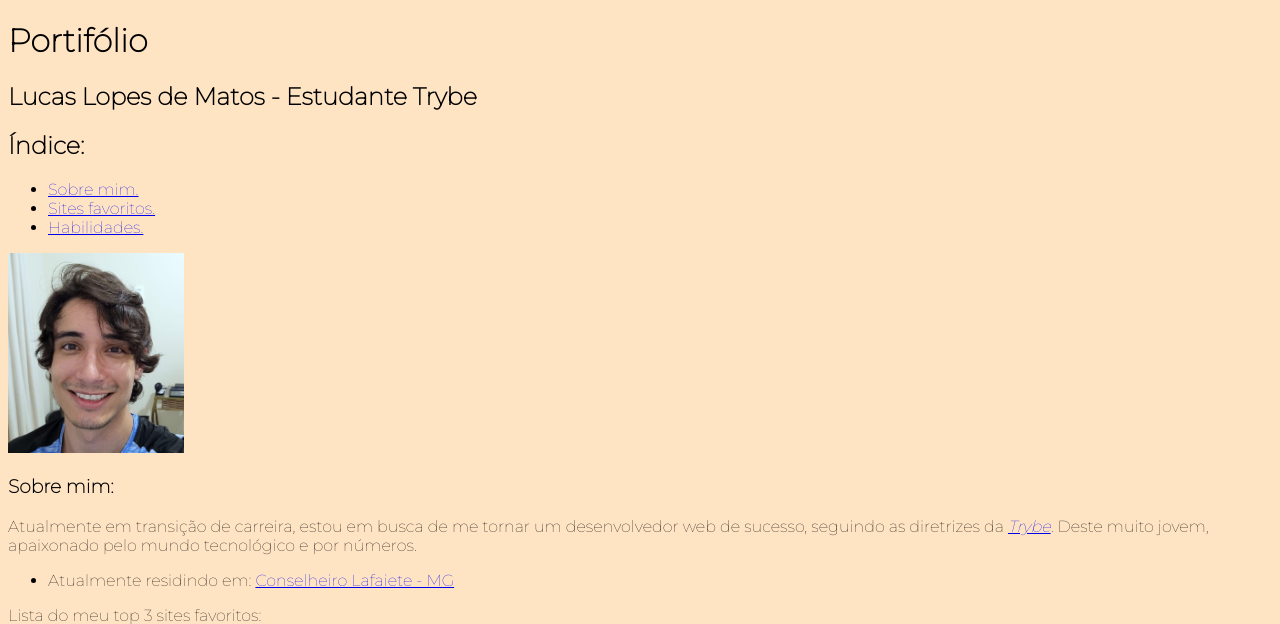
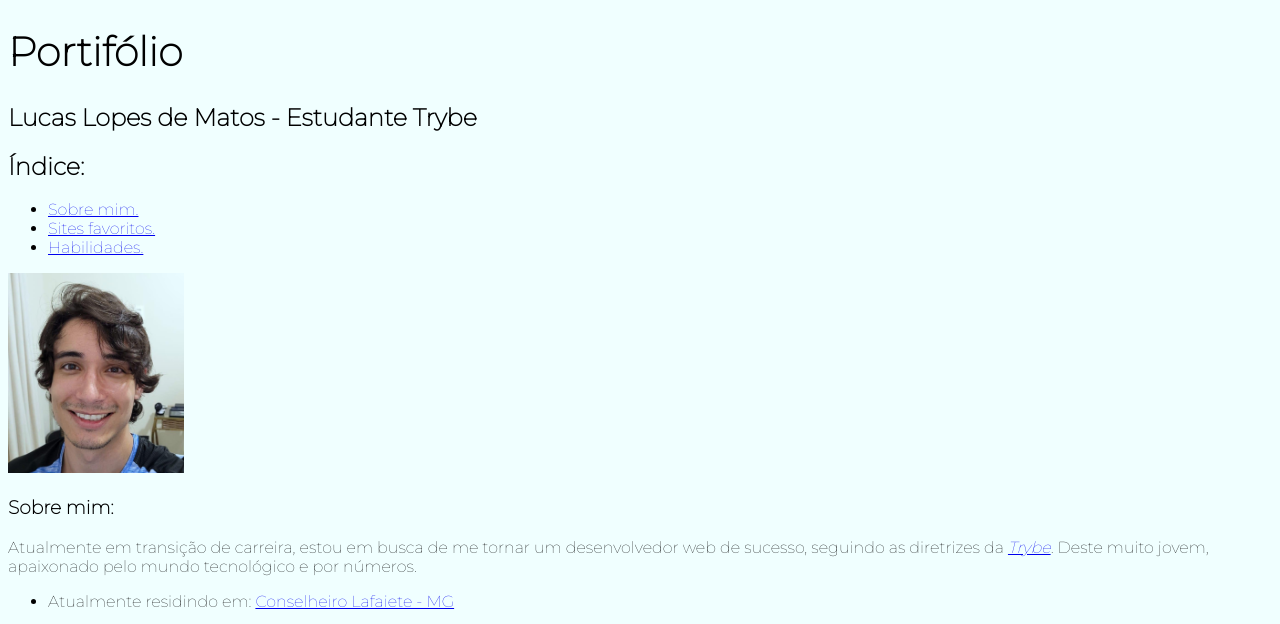
Before and after one commit to lucaslmatos/lucaslmatos.github.io, a plain HTML site: page index.html in a window 1280 px wide. Shown: the top 624 px of the page. Drawn offline with Linux system fonts and the light colour scheme.

Commit message:
C08 adicionando cores e testes index.html

```diff
--- a/index.html
+++ b/index.html
@@ -11,9 +11,11 @@
 </head>
 <style>
     body{
-    background-color: bisque;
+    background-color: azure;
     font-family: Montserrat,sans-serif ;
-
+    }
+    h1{
+        font-size:  40px;
     }
 
 </style>
```
